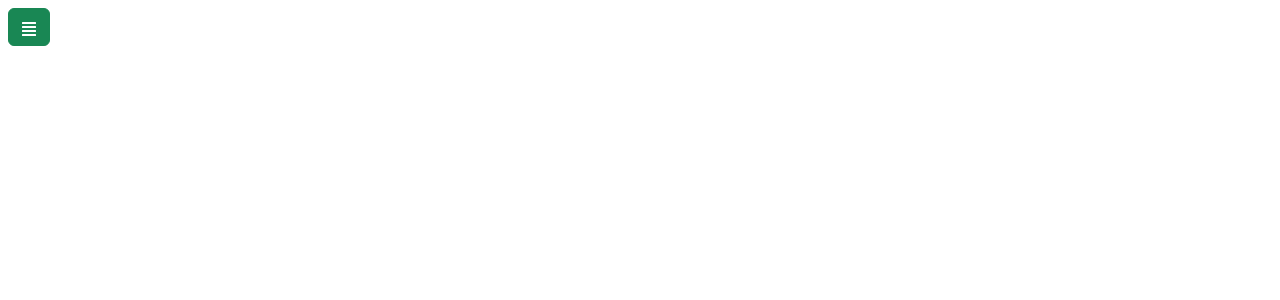
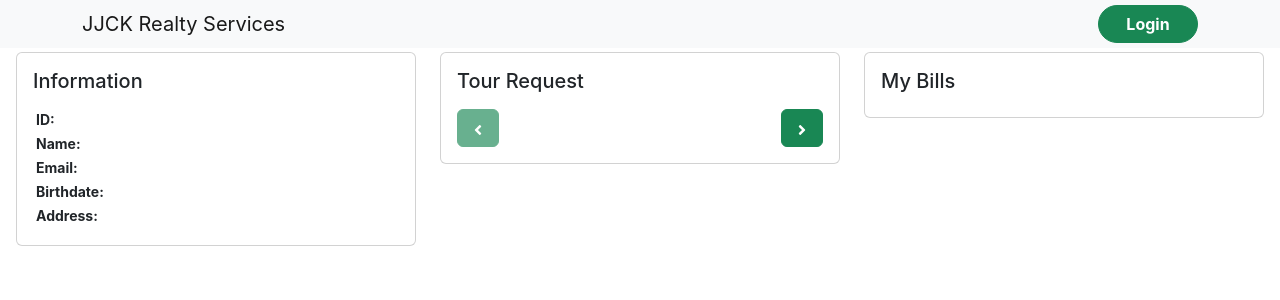
Before and after one commit to Wilfred1097/jjck-realty, a React (Create React App) app in the folder client/: page /myaccount in a window 1280 px wide. Shown: the top 300 px of the page. Built offline with nearby package versions, Linux system fonts and the light colour scheme.

Commit message:
add a design in myaccount

```diff
--- a/client/package.json
+++ b/client/package.json
@@ -10,6 +10,7 @@
     "axios": "^1.6.3",
     "bootstrap": "^5.3.2",
     "formik": "^2.4.5",
+    "js-cookie": "^3.0.5",
     "nodemon": "^3.0.2",
     "react": "^18.2.0",
     "react-bootstrap": "^2.9.2",
--- a/client/src/App.js
+++ b/client/src/App.js
@@ -84,15 +84,15 @@ function App() {
       {/* Listings */}
       <Container className="mt-5" id="listing" fluid>
         <Row>
-          <Col className="text-center mb-4">
-            <h3>These are the newly listed lots.</h3>
+          <Col className="text-center mb-5 mt-5">
+            <h3>Featured Listings</h3>
           </Col>
         </Row>
         <Row key={index}>
           {currentLots.map((lot, idx) => (
             <Col key={idx} xs={12} md={6} lg={3} className="mb-4">
               <Link to={`/lot-details/${lot.lot_Id}`} style={{ textDecoration: 'none', color: 'inherit' }}>
-                <Card className="h-80 position-relative">
+                <Card className="h-100 position-relative">
                   <Card.Img variant="top" src={lot.image} className="rounded-top" style={{ objectFit: 'cover' }} />
                   <div className="position-absolute bottom-0 w-100" style={{ background: 'linear-gradient(to top, rgba(0,0,0,0.7), transparent)' }}>
                     <Card.Body>
--- a/client/src/app.css
+++ b/client/src/app.css
@@ -40,3 +40,7 @@
 .lot-info-overlay p {
   margin: 5px;
 }
+
+.nav-link:hover {
+  color: #28a745 !important; /* Change this to your desired hover color */
+}
--- a/client/src/index.js
+++ b/client/src/index.js
@@ -7,7 +7,7 @@ import { createRoot } from 'react-dom/client';
 import Login from './pages/Login';
 import Register from './pages/Register';
 import ViewAllListings from './pages/Listings';
-import MyAccount from './pages/account';
+import MyAccount from './pages/accountPage';
 import LotDetailsPage from './pages/LotDetails';
 import ResetPassworPaged from './pages/ResetPassword';
 
--- a/client/src/pages/account.js
+++ /dev/null
@@ -1,32 +0,0 @@
-import React, { useState } from 'react';
-import { Offcanvas, Nav } from 'react-bootstrap';
-import { FaAlignJustify } from "react-icons/fa";
-
-function MyAccount() {
-    const [showMenu, setShowMenu] = useState(false);
-
-    const handleClose = () => setShowMenu(false);
-    const handleShow = () => setShowMenu(true);
-
-    return (
-        <>
-            <button className="btn btn-success m-2" onClick={handleShow}>
-            <FaAlignJustify />
-            </button>
-
-            <Offcanvas show={showMenu} onHide={handleClose}>
-                <Offcanvas.Header closeButton>
-                    <Offcanvas.Title><Nav.Link href='/#home'>Account</Nav.Link></Offcanvas.Title>
-                </Offcanvas.Header>
-                <Offcanvas.Body>
-                    <Nav defaultActiveKey="/home" className="flex-column">
-                        <Nav.Link href="#dummy-link-2">My Bill</Nav.Link>
-                        <Nav.Link href="#dummy-link-1">Account Information</Nav.Link>
-                    </Nav>
-                </Offcanvas.Body>
-            </Offcanvas>
-        </>
-    );
-}
-
-export default MyAccount;
--- /dev/null
+++ b/client/src/pages/accountPage.js
@@ -0,0 +1,127 @@
+import React, { useState, useEffect } from 'react';
+import { Card, Row, Col, Button } from 'react-bootstrap';
+import TopBarNavigation from './topbar';
+import { FaAngleLeft, FaAngleRight } from 'react-icons/fa';
+
+function MyAccount() {
+    const [userEmail, setUserEmail] = useState('');
+    const [userName, setUserName] = useState('');
+    const [userId, setUserId] = useState('');
+    const [userBirthdate, setUserBirthdate] = useState('');
+    const [userAddress, setUserAddress] = useState('');
+    const [tourRequestData, setTourRequestData] = useState([]);
+    const token = localStorage.getItem('token');
+    const [currentPage, setCurrentPage] = useState(1);
+    const requestsPerPage = 1;
+
+    useEffect(() => {
+        decodeToken(token);
+    }, [token]);
+
+    useEffect(() => {
+        if (userName) {
+            fetchTourRequest();
+        }
+    }, [userName]);
+
+    const decodeToken = (token) => {
+        if (!token) return;
+
+        const decodedToken = JSON.parse(atob(token.split('.')[1]));
+        const { email, name, id, birthdate, address } = decodedToken;
+
+        if (email) setUserEmail(email);
+        if (name) setUserName(name);
+        if (id) setUserId(id);
+        if (birthdate) setUserBirthdate(birthdate);
+        if (address) setUserAddress(address);
+    };
+
+    const fetchTourRequest = async () => {
+        try {
+            const response = await fetch('http://localhost:3001/tour-request', {
+                method: 'POST',
+                headers: {
+                    'Content-Type': 'application/json'
+                },
+                body: JSON.stringify({ name: userName })
+            });
+            const data = await response.json();
+            setTourRequestData(data.lots);
+        } catch (error) {
+            console.error('Error fetching tour request:', error);
+        }
+    };
+
+    const handleNextClick = () => {
+        setCurrentPage(currentPage + 1);
+    };
+
+    const handlePrevClick = () => {
+        setCurrentPage(currentPage - 1);
+    };
+
+    const indexOfLastRequest = currentPage * requestsPerPage;
+    const indexOfFirstRequest = indexOfLastRequest - requestsPerPage;
+    const currentRequests = tourRequestData.slice(indexOfFirstRequest, indexOfLastRequest);
+
+    const totalPages = Math.ceil(tourRequestData.length / requestsPerPage);
+
+    return (
+        <>
+            <TopBarNavigation />
+            <Row className="m-1">
+                <Col sm={4} xs={12}>
+                    <Card>
+                        <Card.Body>
+                            <Card.Title className='mb-3'>Information</Card.Title>
+                            <Card.Text style={{ fontSize: '14px' }}>
+                                <p style={{ margin: 3 }}><strong>ID: </strong>{userId}</p>
+                                <p style={{ margin: 3 }}><strong>Name: </strong>{userName}</p>
+                                <p style={{ margin: 3 }}><strong>Email: </strong>{userEmail}</p>
+                                <p style={{ margin: 3 }}><strong>Birthdate: </strong>{userBirthdate}</p>
+                                <p style={{ margin: 3 }}><strong>Address: </strong>{userAddress}</p>
+                            </Card.Text>
+                        </Card.Body>
+                    </Card>
+                </Col>
+                <Col sm={4} xs={12}>
+                    <Card>
+                        <Card.Body>
+                            <Card.Title className='mb-3'>Tour Request</Card.Title>
+                            {currentRequests.map((request, index) => (
+                                <div key={index}>
+                                    <Card.Text style={{ fontSize: '14px' }}>
+                                        <p style={{ margin: 3 }}><strong>Lot #:</strong> {request.lot_Id}</p>
+                                        <p style={{ margin: 3 }}><strong>Block #:</strong> {request.block_number}</p>
+                                        <p style={{ margin: 3 }}><strong>Status:</strong> {request.status}</p>
+                                        <p style={{ margin: 3 }}><strong>Request Date:</strong> {request.request_date}</p>
+                                        <p style={{ margin: 3 }}><strong>Date Requested:</strong> {new Date(request.request_date).toLocaleDateString('en-US', { month: '2-digit', day: '2-digit', year: 'numeric' })}</p>
+                                    </Card.Text>
+                                </div>
+                            ))}
+                            <div className="d-flex justify-content-between mt-3">
+                                <Button variant="success" onClick={handlePrevClick} disabled={currentPage === 1}>
+                                    <FaAngleLeft />
+                                </Button>
+                                <Button variant="success" onClick={handleNextClick} disabled={currentPage === totalPages}>
+                                    <FaAngleRight />
+                                </Button>
+                            </div>
+                        </Card.Body>
+                    </Card>
+                </Col>
+                <Col sm={4} xs={12}>
+                    <Card>
+                        <Card.Body>
+                            <Card.Title className='mb-2'>My Bills</Card.Title>
+                            {/* Add content for My Bills here */}
+                        </Card.Body>
+                    </Card>
+                </Col>
+            </Row>
+        </>
+    );
+}
+
+export default MyAccount;
--- a/client/src/pages/topbar.js
+++ b/client/src/pages/topbar.js
@@ -1,16 +1,18 @@
 import React from 'react';
 import { Navbar, Container, Nav, Button } from 'react-bootstrap';
-import { Link } from 'react-router-dom';
+import { Link, useLocation, useNavigate } from 'react-router-dom';
 
 function TopBar() {
     // Check if the token is present in the local storage
     const token = localStorage.getItem('token');
+    const location = useLocation();
+    const navigate = useNavigate();
 
     const handleLogout = () => {
         // Remove token from local storage
         localStorage.removeItem('token');
         // Reload the page
-        window.location.reload();
+        navigate('/');
     };
 
     return (
@@ -23,10 +25,8 @@ function TopBar() {
                 <Navbar.Toggle aria-controls="basic-navbar-nav" />
                 <Navbar.Collapse id="basic-navbar-nav" className="justify-content-end">
                     <Nav className="mr-auto">
-                        {token ? (
+                        {token && location.pathname !== '/myaccount' && (
                             <Nav.Link className="mr-3" as={Link} to="/myaccount">Account</Nav.Link>
-                        ) : (
-                            <Nav.Link className="mr-3" as={Link} to="/login"></Nav.Link>
                         )}
                     </Nav>
                     <Nav className="ml-auto">
```
Also changed, not shown: 2 other files (tests, documents, lock files or other folders).
